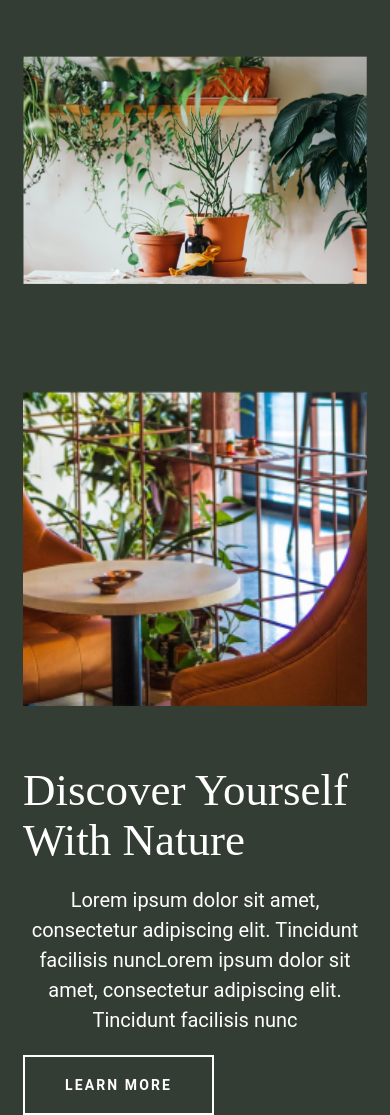
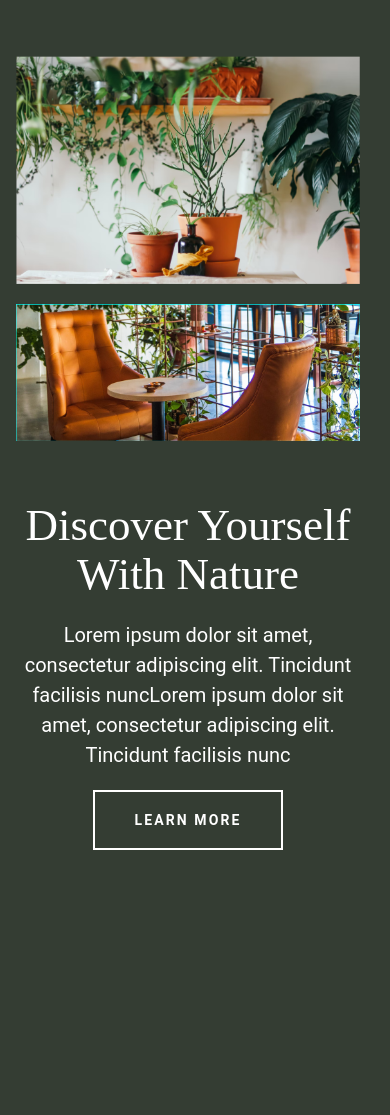
Before and after one commit to EC30/anjalichapagain, a plain HTML site: page Assignment2/index.html in a window 390 px wide. After the commit the page ends 930 px from the top, so only its background shows below. Drawn offline with Linux system fonts and the light colour scheme.

Commit message:
Assignment 2 done

```diff
--- a/Assignment2/index.html
+++ b/Assignment2/index.html
@@ -17,11 +17,13 @@
         <p class="titledesc">
             Lorem ipsum dolor sit amet, consectetur adipiscing elit. Tincidunt facilisis nuncLorem ipsum dolor sit amet, consectetur adipiscing elit. Tincidunt facilisis nunc
         </p>
-        <a class="button">
+        <!-- <a class="button">
             <span>Learn More</span>
-        </a>
+        </a> -->
+        <span>
+            <a class="button">Learn More</a>
+        </span>
     </div>
-
         <img src="images/Rectangle 22.png" alt="image2" class="image2">
 </body>
 </html>
--- a/Assignment2/style.css
+++ b/Assignment2/style.css
@@ -18,8 +18,8 @@ body>* {
 
 img {
     width: 100%;
-    object-fit: cover;
-    object-position: 50% 75%;
+    object-fit: contain;
+    object-position: left top;
 }
 
 p {
@@ -37,7 +37,10 @@ p {
     background-color: black;
     height: auto;
 } */
-
+/* .image2{
+    width: 100%;
+    height: auto;
+} */
 .title {
     color: var(--white, #FFF);
     font-family: Libre Baskerville;
@@ -74,15 +77,9 @@ p {
 
 @media only screen and (max-width: 1024px) {
     body {
-        flex-direction: column;
+        display: inline-flex;
         width: 745px;
         padding: 96px 106px 0px 105px;
-    }
-
-    .div3 {
-        margin-top: 20px;
-        background-color: black;
-        height: auto;
     }
     .image2{
         margin-top: 20px;
@@ -102,28 +99,41 @@ p {
 
 @media only screen and (max-width: 575px) {
     body {
-        flex-direction: column;
+        display: inline-flex;
         width: 376px;
         padding: 56px 16px 0 16px;
     }
 
-    body div:nth-child(2) {
-        order: 2;
+    body:nth-child(2) {
+        order: 0;
         margin-bottom: 0;
+
     }
-
     .div2 {
         margin-left: 0px;
         float: left;
         padding-top: 0px;
     }
+    .image2{
+        margin-top: 20px;
+        padding: 0px;
+        background-color: aqua;
+        line-height: 0;
+        vertical-align: bottom;
+    }
 
     body .title,
     body .titledesc
     {
-        text-align: center;
+        text-align: center !important;;
     }
-.button span {
-    text-align: center !important;
+    .button {
+        text-align: center !important;
+        margin-left: auto;
+        margin-right: auto;
+    }
+    span{
+        display: table;
+        margin: auto;
+    }
 }
-}
```
